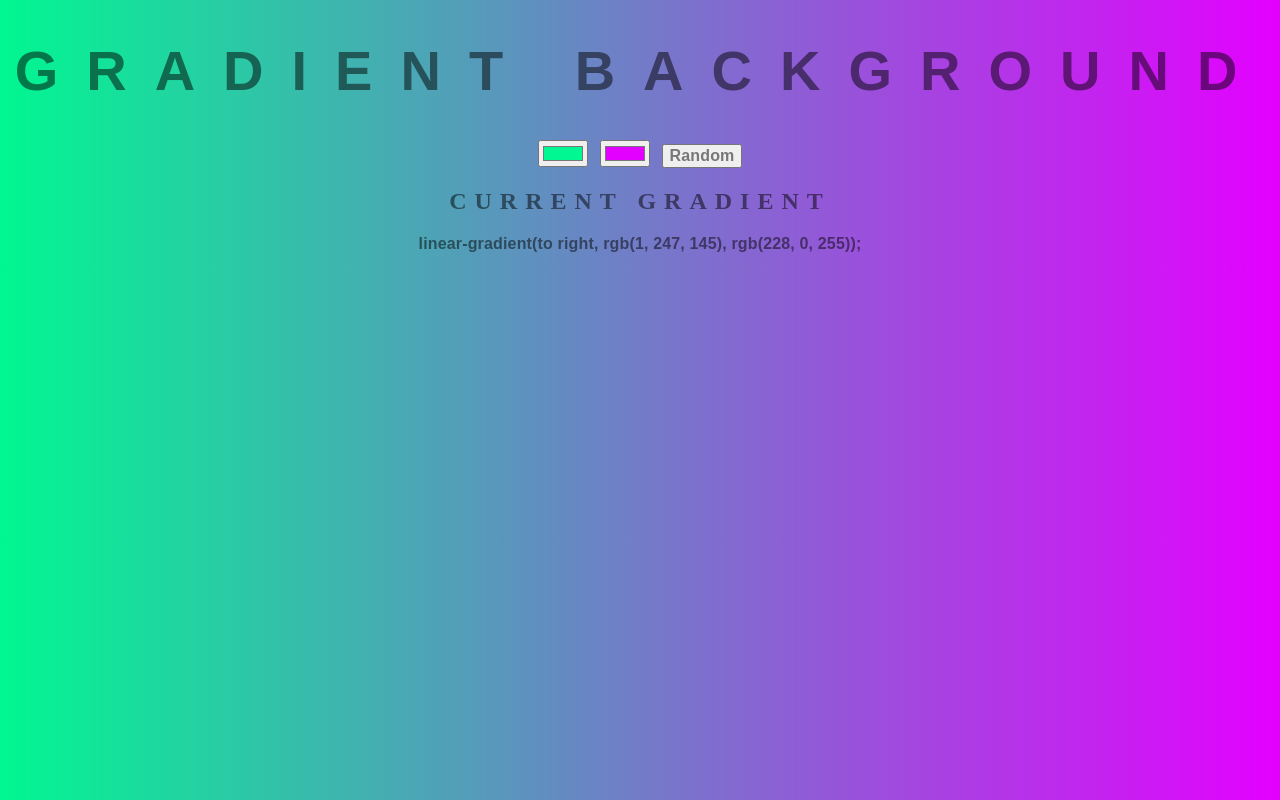
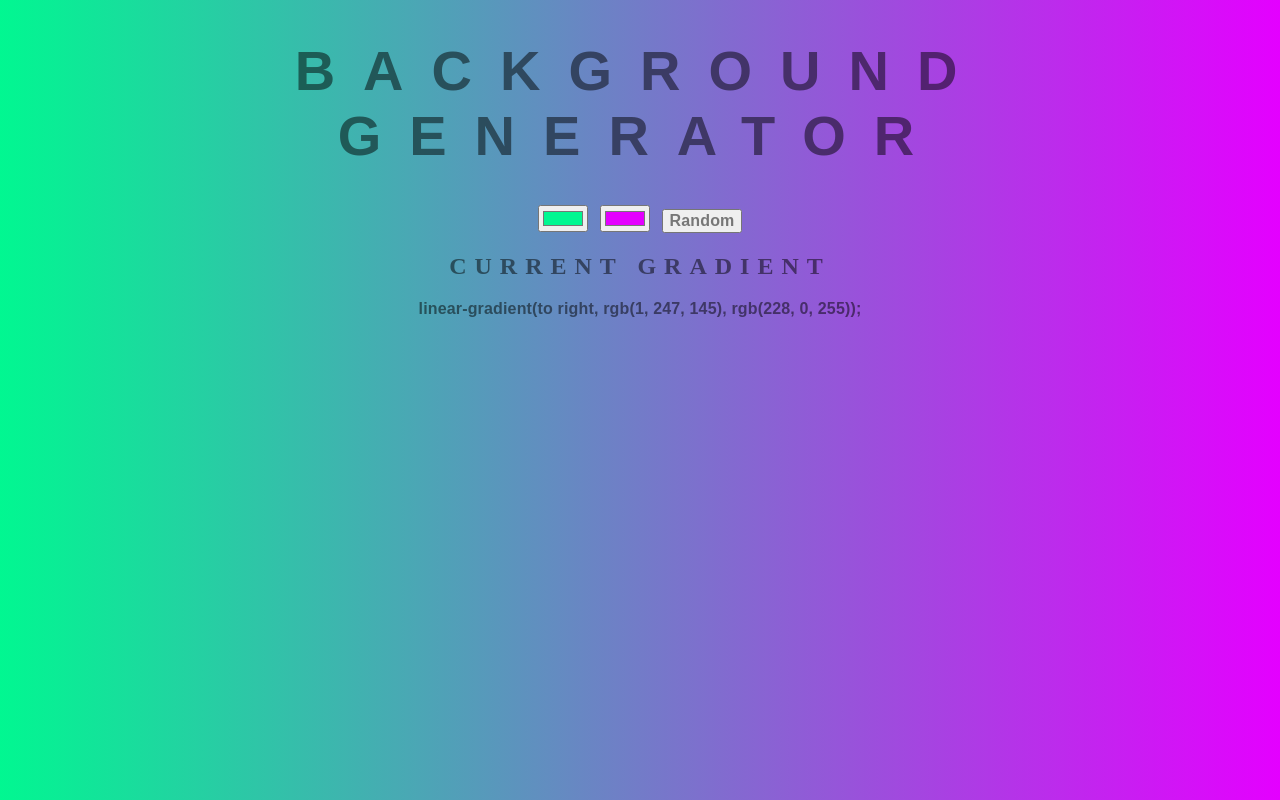
Before and after one commit to Kampani/kampani.gradient-background-generator, a plain HTML site: page main.html in a window 1280 px wide. Drawn offline with Linux system fonts and the light colour scheme.

Commit message:
no comments

```diff
--- a/main.html
+++ b/main.html
@@ -6,7 +6,7 @@
 	<link rel="stylesheet" type="text/css" href="style.css">
 </head>
 <body>
-	<h1>Gradient Background</h1>
+	<h1>Background Generator</h1>
 	<input id="input1" type="color" name="color1" value="#01f791">
 	<input id="input2" type="color" name="color2" value="#e400ff">
 	<button>Random</button>
```
